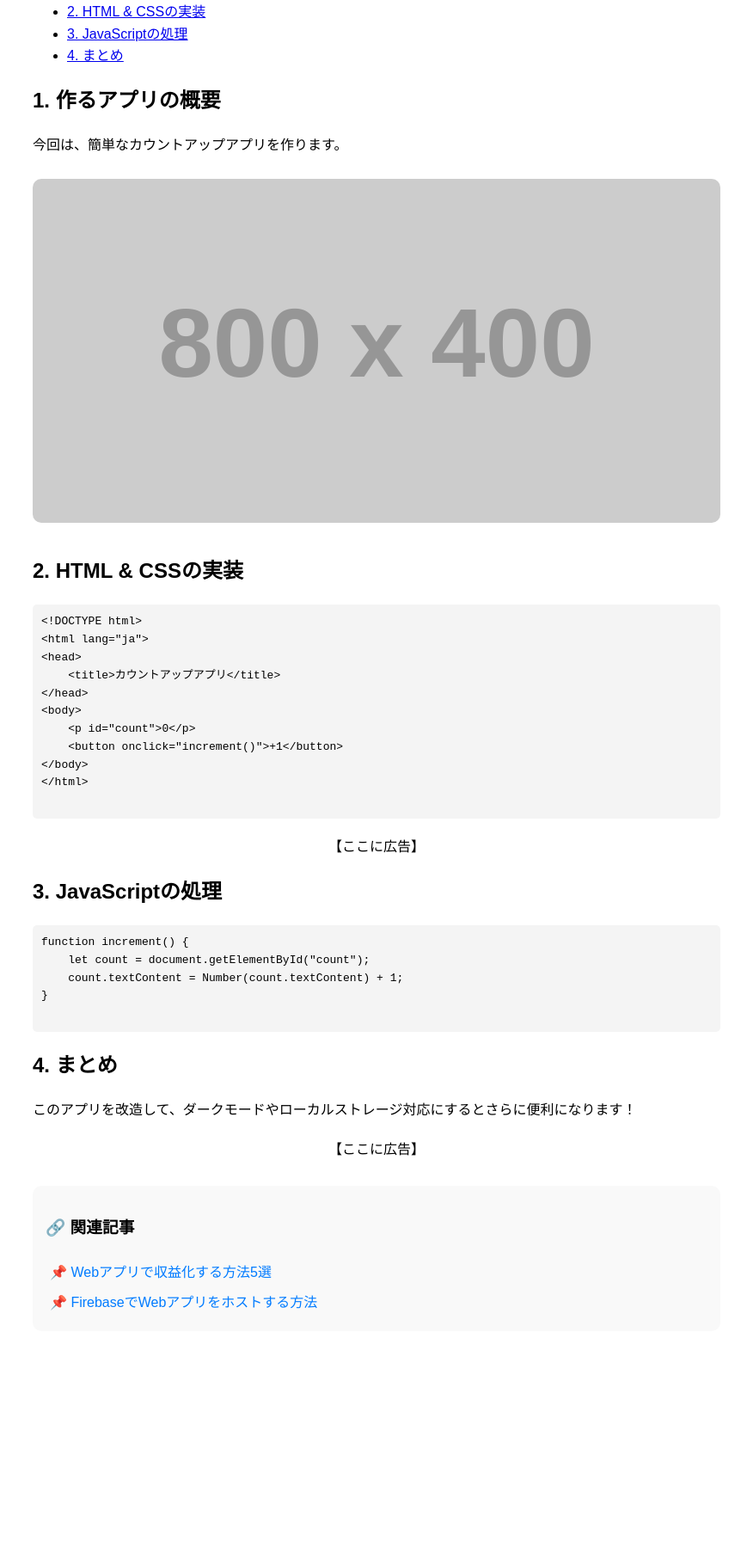
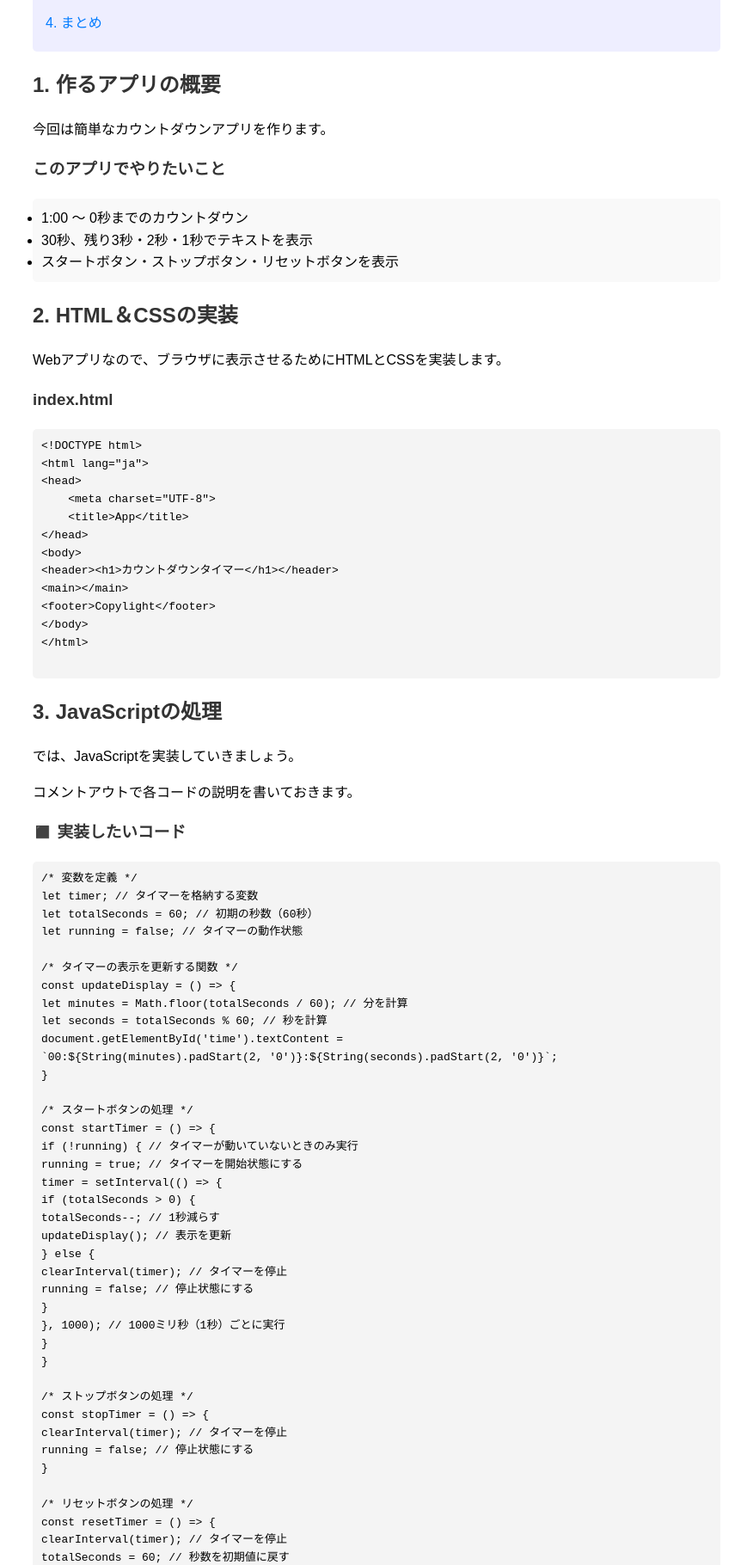
Before and after one commit to eshun-mikuro-tama/webapp-html, a plain HTML site: page blog/blog-1.html in a window 1280 px wide. Shown: the part 285-2105 px from the top of the page at 86% size, without its empty margins (202-1071 px from the left). Before the commit the page ends 1853 px from the top, so only its background shows below. Drawn offline with Linux system fonts and the light colour scheme; placeholder pictures from the web are drawn by us.

Commit message:
11回目コミット

```diff
--- /dev/null
+++ b/blog/article-style.css
@@ -0,0 +1,41 @@
+body {
+    font-family: Arial, sans-serif;
+    line-height: 1.6;
+    max-width: 800px;
+    margin: auto;
+    padding: 20px;
+}
+h1, h2, h3 {
+    color: #333;
+}
+pre {
+    background: #f4f4f4;
+    padding: 10px;
+    border-radius: 5px;
+    overflow-x: auto;
+}
+ul {
+    background: #f9f9f9;
+    padding: 10px;
+    border-radius: 5px;
+}
+.toc {
+    background: #eef;
+    padding: 15px;
+    border-radius: 5px;
+}
+.toc a {
+    display: block;
+    color: #007bff;
+    text-decoration: none;
+    padding: 5px 0;
+}
+.toc a:hover {
+    text-decoration: underline;
+}
+footer {
+    text-align: center;
+    margin-top: 20px;
+    padding: 10px;
+    background: #eee;
+}
--- a/blog/blog-1.html
+++ b/blog/blog-1.html
@@ -1,84 +1,119 @@
 <!DOCTYPE html>
 <html lang="ja">
+
 <head>
     <meta charset="UTF-8">
     <meta name="viewport" content="width=device-width, initial-scale=1.0">
+    <link rel="stylesheet" href="article-style.css">
     <title>JavaScriptで簡単なWebアプリを作る方法</title>
-    <style>
-        body { font-family: Arial, sans-serif; line-height: 1.6; padding: 20px; max-width: 800px; margin: auto; }
-        h1 { color: #333; }
-        .meta { color: gray; font-size: 14px; margin-bottom: 10px; }
-        .content img { max-width: 100%; border-radius: 10px; margin: 10px 0; }
-        .content pre { background: #f4f4f4; padding: 10px; border-radius: 5px; overflow-x: auto; }
-        .ads { text-align: center; margin: 20px 0; }
-        .related { margin-top: 30px; padding: 15px; background: #f9f9f9; border-radius: 10px; }
-        .related a { display: block; padding: 5px; text-decoration: none; color: #007bff; }
-    </style>
 </head>
+
 <body>
 
     <h1>JavaScriptで簡単なWebアプリを作る方法</h1>
-    <p class="meta">🗓 投稿日: 2025/02/28 | 🏷 カテゴリ: JavaScript</p>
 
-    <div class="ads">
-        <!-- 🔹 AdSense広告（記事の冒頭） -->
-        <p>【ここに広告】</p>
+    <h2>📌 目次</h2>
+    <div class="toc">
+        <a href="#section1">1. 作るアプリの概要</a>
+        <a href="#section2">2. HTML＆CSSの実装</a>
+        <a href="#section3">3. JavaScriptの処理</a>
+        <a href="#section4">4. まとめ</a>
     </div>
 
-    <h2>📌 目次</h2>
+    <h2 id="section1">1. 作るアプリの概要</h2>
+    <p>今回は簡単なカウントダウンアプリを作ります。</p>
+
+    <h3>このアプリでやりたいこと</h3>
     <ul>
-        <li><a href="#step1">1. 作るアプリの概要</a></li>
-        <li><a href="#step2">2. HTML & CSSの実装</a></li>
-        <li><a href="#step3">3. JavaScriptの処理</a></li>
-        <li><a href="#step4">4. まとめ</a></li>
+        <li>1:00 〜 0秒までのカウントダウン</li>
+        <li>30秒、残り3秒・2秒・1秒でテキストを表示</li>
+        <li>スタートボタン・ストップボタン・リセットボタンを表示</li>
     </ul>
 
-    <div class="content">
-        <h2 id="step1">1. 作るアプリの概要</h2>
-        <p>今回は、簡単なカウントアップアプリを作ります。</p>
-        <img src="https://via.placeholder.com/800x400" alt="アプリの完成イメージ">
+    <h2 id="section2">2. HTML＆CSSの実装</h2>
+    <p>Webアプリなので、ブラウザに表示させるためにHTMLとCSSを実装します。</p>
 
-        <h2 id="step2">2. HTML & CSSの実装</h2>
-        <pre>
+    <h3>index.html</h3>
+    <pre>
 &lt;!DOCTYPE html&gt;
 &lt;html lang="ja"&gt;
 &lt;head&gt;
-    &lt;title&gt;カウントアップアプリ&lt;/title&gt;
+    &lt;meta charset="UTF-8"&gt;
+    &lt;title&gt;App&lt;/title&gt;
 &lt;/head&gt;
 &lt;body&gt;
-    &lt;p id="count"&gt;0&lt;/p&gt;
-    &lt;button onclick="increment()"&gt;+1&lt;/button&gt;
+&lt;header&gt;&lt;h1&gt;カウントダウンタイマー&lt;/h1&gt;&lt;/header&gt;
+&lt;main&gt;&lt;/main&gt;
+&lt;footer&gt;Copylight&lt;/footer&gt;
 &lt;/body&gt;
 &lt;/html&gt;
-        </pre>
+    </pre>
 
-        <div class="ads">
-            <!-- 🔹 AdSense広告（記事の途中） -->
-            <p>【ここに広告】</p>
-        </div>
+    <h2 id="section3">3. JavaScriptの処理</h2>
+    <p>では、JavaScriptを実装していきましょう。</p>
+    <p>コメントアウトで各コードの説明を書いておきます。</p>
+    <h3>◼️ 実装したいコード</h3>
+    <pre>
+/* 変数を定義 */
+let timer; // タイマーを格納する変数
+let totalSeconds = 60; // 初期の秒数（60秒）
+let running = false; // タイマーの動作状態
 
-        <h2 id="step3">3. JavaScriptの処理</h2>
-        <pre>
-function increment() {
-    let count = document.getElementById("count");
-    count.textContent = Number(count.textContent) + 1;
+/* タイマーの表示を更新する関数 */
+const updateDisplay = () => {
+let minutes = Math.floor(totalSeconds / 60); // 分を計算
+let seconds = totalSeconds % 60; // 秒を計算
+document.getElementById('time').textContent =
+`00:${String(minutes).padStart(2, '0')}:${String(seconds).padStart(2, '0')}`;
 }
-        </pre>
 
-        <h2 id="step4">4. まとめ</h2>
-        <p>このアプリを改造して、ダークモードやローカルストレージ対応にするとさらに便利になります！</p>
-    </div>
+/* スタートボタンの処理 */
+const startTimer = () => {
+if (!running) { // タイマーが動いていないときのみ実行
+running = true; // タイマーを開始状態にする
+timer = setInterval(() => {
+if (totalSeconds > 0) {
+totalSeconds--; // 1秒減らす
+updateDisplay(); // 表示を更新
+} else {
+clearInterval(timer); // タイマーを停止
+running = false; // 停止状態にする
+}
+}, 1000); // 1000ミリ秒（1秒）ごとに実行
+}
+}
 
-    <div class="ads">
-        <!-- 🔹 AdSense広告（記事の最後） -->
-        <p>【ここに広告】</p>
-    </div>
+/* ストップボタンの処理 */
+const stopTimer = () => {
+clearInterval(timer); // タイマーを停止
+running = false; // 停止状態にする
+}
 
-    <div class="related">
-        <h3>🔗 関連記事</h3>
-        <a href="blog-2.html">📌 Webアプリで収益化する方法5選</a>
-        <a href="blog-3.html">📌 FirebaseでWebアプリをホストする方法</a>
-    </div>
+/* リセットボタンの処理 */
+const resetTimer = () => {
+clearInterval(timer); // タイマーを停止
+totalSeconds = 60; // 秒数を初期値に戻す
+running = false; // 停止状態にする
+updateDisplay(); // 表示を更新
+}
+
+/* 各ボタンのクリックイベントを設定 */
+document.getElementById("start").addEventListener("click", startTimer);
+document.getElementById("stop").addEventListener("click", stopTimer);
+document.getElementById("reset").addEventListener("click", resetTimer);
+
+/* 初回の表示を更新 */
+updateDisplay();
+    </pre>
+
+    <h2 id="section4">4. まとめ</h2>
+    <p>以上でカウントダウンタイマーアプリが完成しました！</p>
+    <p>まずは見たまんまコードを書いて、色々なことを試してみましょう。</p>
+    <p>MDNのチュートリアルもおすすめです。</p>
+    <p><a href="https://developer.mozilla.org/ja/docs/Learn_web_development/Core/Scripting" target="_blank">MDN Web Docs
+            - JavaScriptチュートリアル</a></p>
+    <p>お疲れ様でした。</p>
 
 </body>
+
 </html>
```
Also changed, not shown: blog/index.html (+4 -2 lines), index.html (+0 -2 lines), matchgame/index.html (+0 -2 lines).
